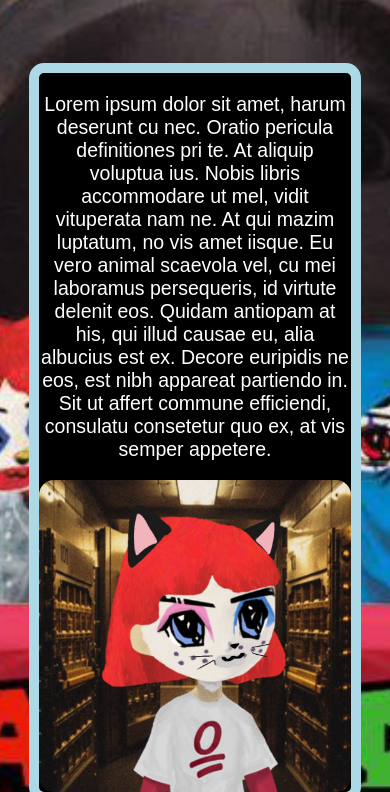
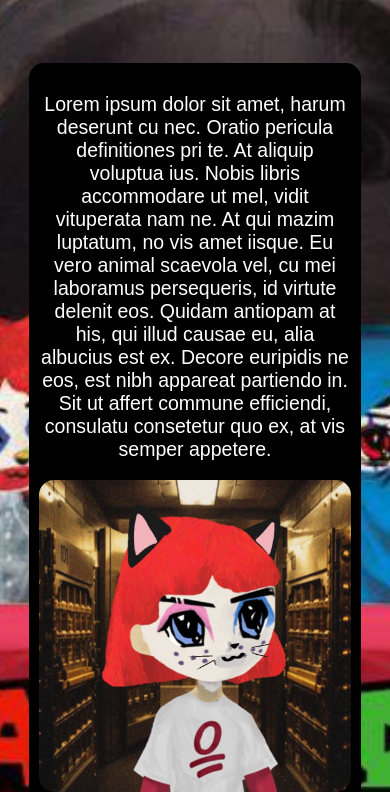
Before and after one commit to at-athena/CATARDIO, a plain HTML site: page index.html in a window 390 px wide. Shown: the part 850-1642 px from the top of the page. Drawn offline with Linux system fonts and the light colour scheme; a web font is replaced by a local one.

Commit message:
Update index.html

```diff
--- a/index.html
+++ b/index.html
@@ -102,7 +102,7 @@
             align-items: center; /* Center the text and image vertically */
             font-family: 'Happy Marker', sans-serif;/* Fun font */
             color: lightblue; /* Font color */
-            border: 10px solid lightblue; /* Border around the square */
+            border: 10px solid black; /* Border around the square */
             margin: auto; /* Center the square */
         }
 
@@ -217,7 +217,7 @@
             align-items: center; /* Center the text and image vertically */
             font-family: 'Happy Marker', sans-serif; /* Fun font */
             color: lightblue; /* Font color */
-            border: 10px solid lightblue; /* Border around the square */
+            border: 10px solid black; /* Border around the square */
             margin: auto; /* Center the square */
         }
 
```
